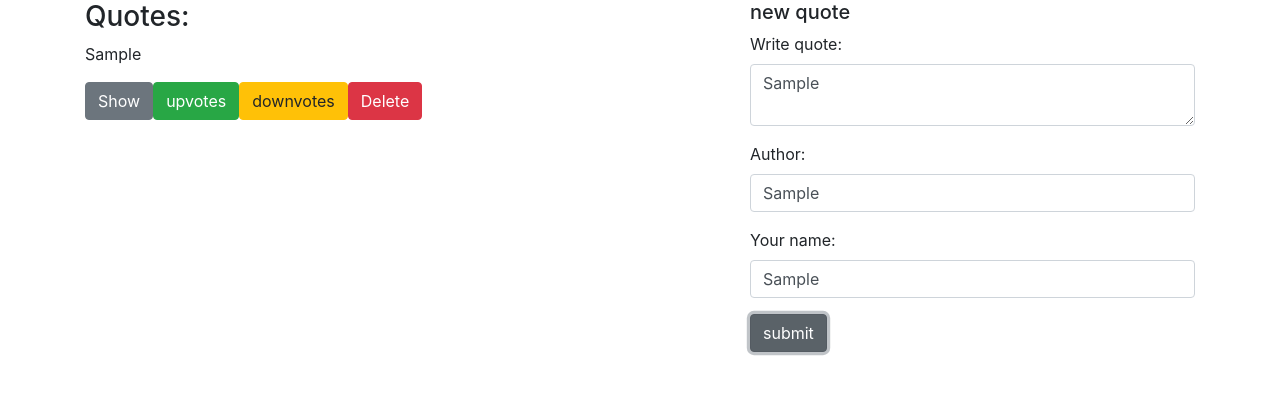
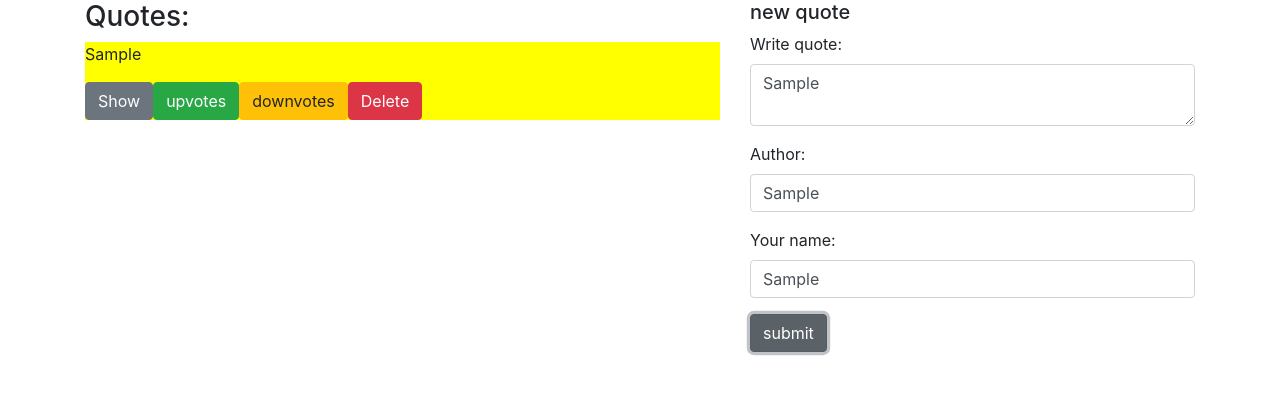
Before and after one commit to kingsam91/Quotes, an Angular app: page / in a window 1280 px wide. Both pictures are taken after typing "Sample", "Sample", "Sample" into the empty fields and a click on the button "submit". Shown: the top 394 px of the page. Built offline with nearby package versions, Linux system fonts and the light colour scheme.

Commit message:
create and pass directive

```diff
--- a/src/app/app.module.ts
+++ b/src/app/app.module.ts
@@ -7,13 +7,15 @@ import { AppComponent } from './app.component';
 import { QuoteComponent } from './quote/quote.component';
 import { QuoteDetailComponent } from './quote-detail/quote-detail.component';
 import { NewQuoteComponent } from './new-quote/new-quote.component';
+import { MostVotedDirective } from './most-voted.directive';
 
 @NgModule({
   declarations: [
     AppComponent,
     QuoteComponent,
     QuoteDetailComponent,
-    NewQuoteComponent
+    NewQuoteComponent,
+    MostVotedDirective
   ],
   imports: [
     BrowserModule,
--- /dev/null
+++ b/src/app/most-voted.directive.ts
@@ -0,0 +1,11 @@
+import { Directive,ElementRef} from '@angular/core';
+
+@Directive({
+  selector: '[appMostVoted]'
+})
+export class MostVotedDirective {
+
+  constructor(private elem:ElementRef){
+    this.elem.nativeElement.style.background='yellow';
+  }
+}
--- a/src/app/quote/quote.component.html
+++ b/src/app/quote/quote.component.html
@@ -2,7 +2,7 @@
     <div class="row">
         <div class="col-lg-7">
             <h3>Quotes:</h3>
-            <div *ngFor='let quote of quotes;let i = index'>
+            <div appMostVoted *ngFor='let quote of quotes;let i = index'>
                 <p>{{quote.quote}}</p>
                 <app-quote-detail *ngIf='quote.showDetails' [quote]='quote'></app-quote-detail>
                 <button (click)='toggleDetails(i)' class="btn btn-secondary">{{quote.showDetails ? 'Hide' : 'Show'}}</button>
```
Also changed, not shown: 1 other file (tests, documents, lock files or other folders).
